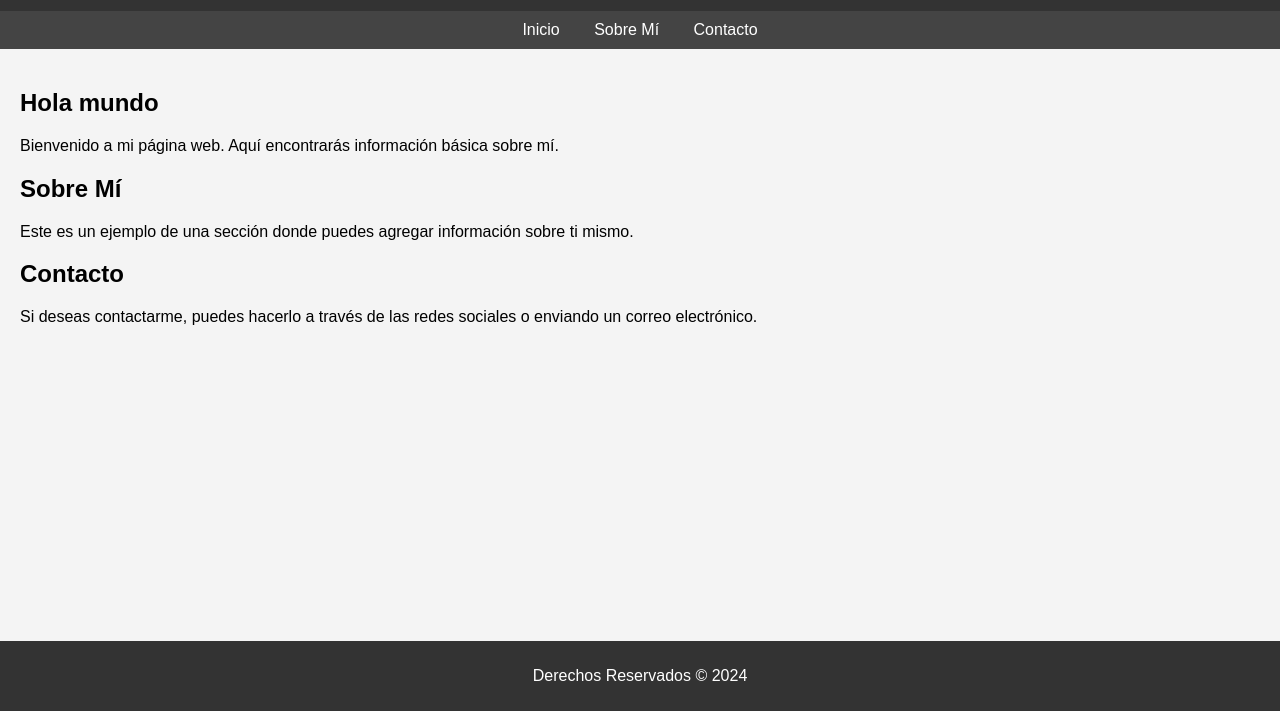
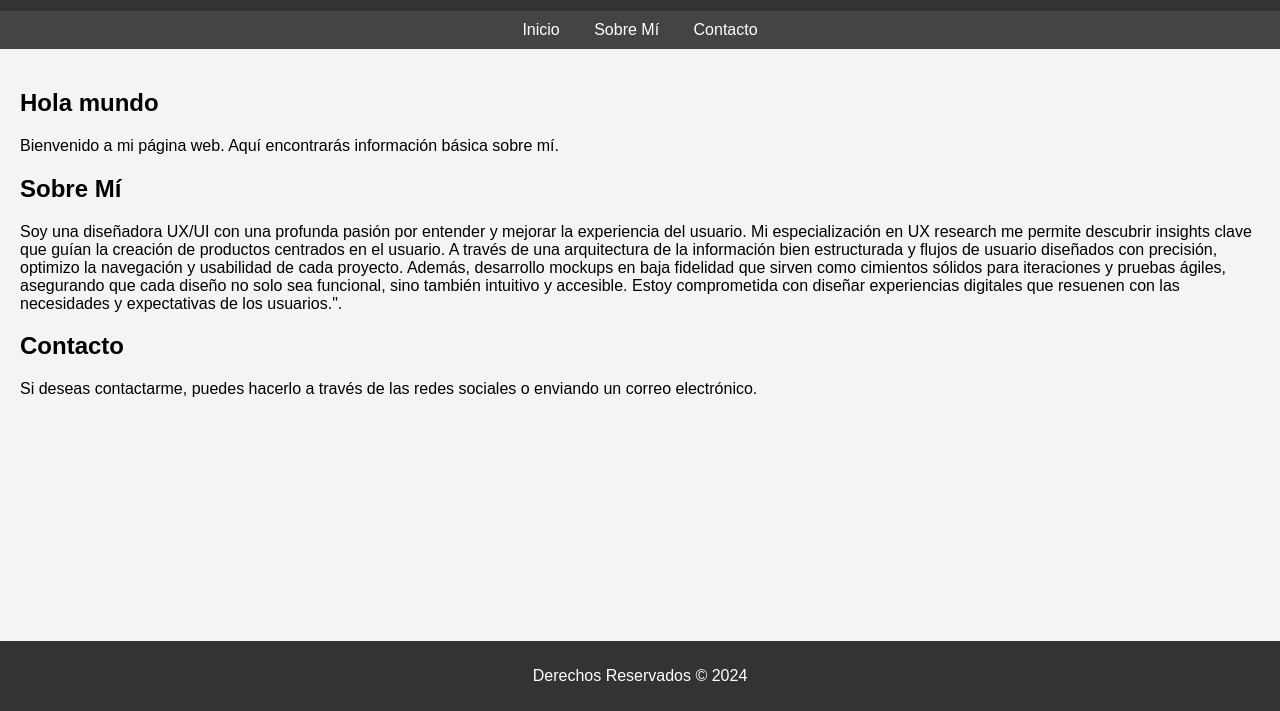
Before and after one commit to cvcheca/mi-portfolio, a plain HTML site: page index.html in a window 1280 px wide. Shown: the part 89-800 px from the top of the page. Drawn offline with Linux system fonts and the light colour scheme.

Commit message:
Update index.html

```diff
--- a/index.html
+++ b/index.html
@@ -66,7 +66,7 @@
 
         <section id="sobre-mi">
             <h2>Sobre Mí</h2>
-            <p>Este es un ejemplo de una sección donde puedes agregar información sobre ti mismo.</p>
+            <p>Soy una diseñadora UX/UI con una profunda pasión por entender y mejorar la experiencia del usuario. Mi especialización en UX research me permite descubrir insights clave que guían la creación de productos centrados en el usuario. A través de una arquitectura de la información bien estructurada y flujos de usuario diseñados con precisión, optimizo la navegación y usabilidad de cada proyecto. Además, desarrollo mockups en baja fidelidad que sirven como cimientos sólidos para iteraciones y pruebas ágiles, asegurando que cada diseño no solo sea funcional, sino también intuitivo y accesible. Estoy comprometida con diseñar experiencias digitales que resuenen con las necesidades y expectativas de los usuarios.".</p>
         </section>
 
         <section id="contacto">
```
